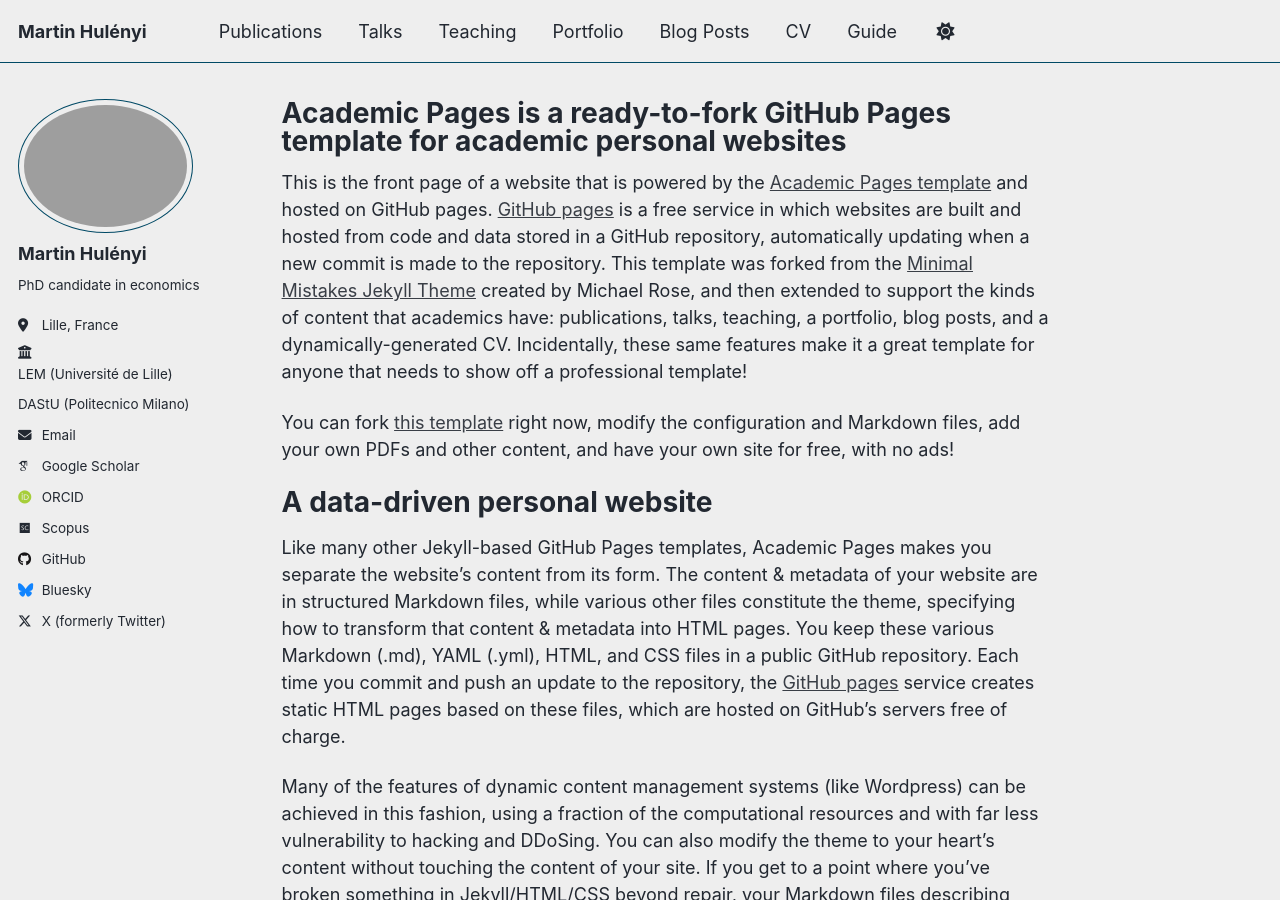
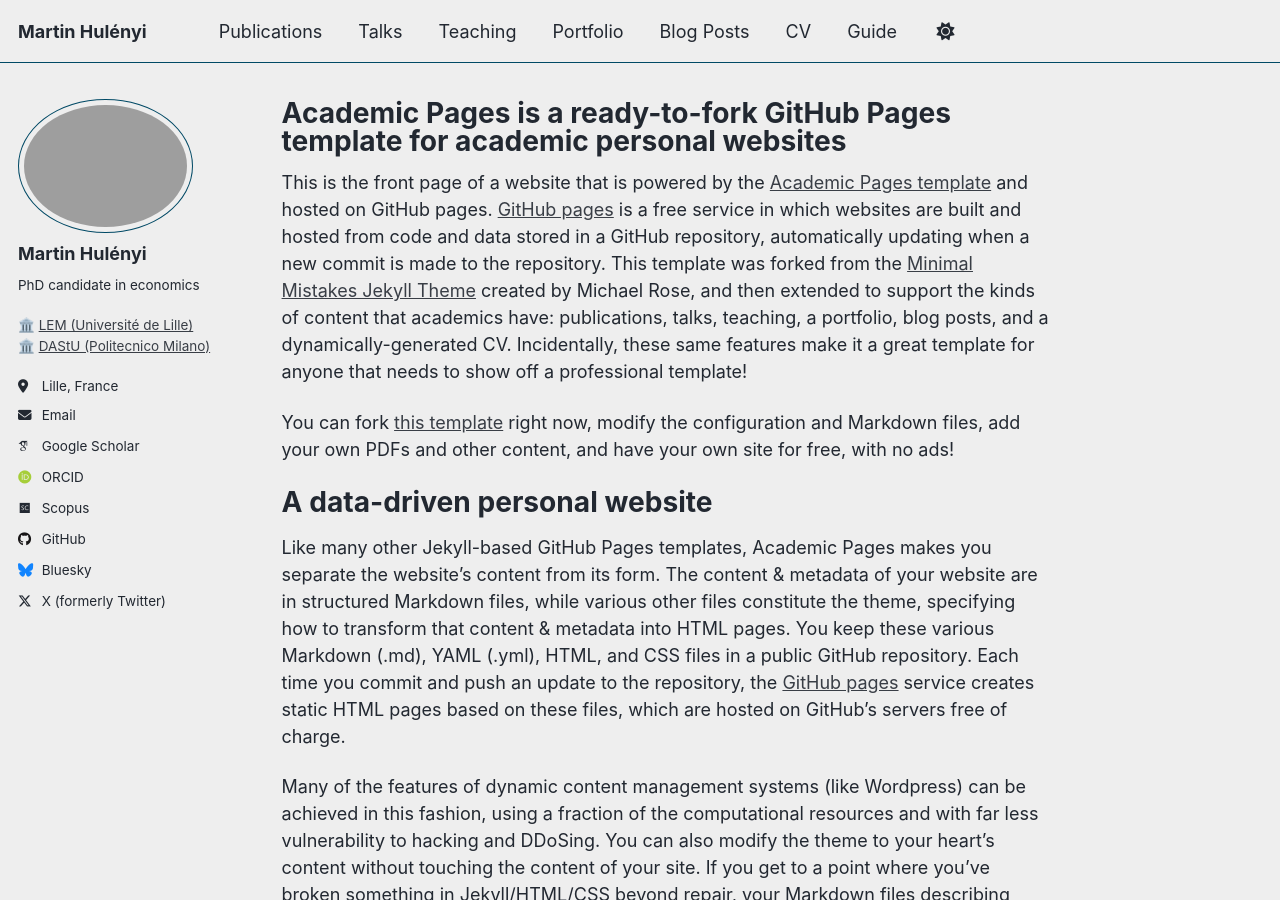
Before and after one commit to martinhulenyi/martinhulenyi.github.io, a Jekyll site: the page built from _pages/about.md, in a window 1280 px wide and 900 px high. Built offline with Jekyll 4.4.1, drawn with Linux system fonts in a browser that asks for light colours; some web fonts are replaced; a script that is not in the unit is left out.

```diff
--- a/_config.yml
+++ b/_config.yml
@@ -26,9 +26,8 @@ author:
   avatar: "profile.png"
   name: "Martin Hulényi"
   pronouns:
-  bio: "PhD candidate in economics"
+  bio: "PhD candidate in economics<br><br>🏛️ <a href='https://lem.univ-lille.fr' target='_blank' rel='noopener'>LEM (Université de Lille)</a><br>🏛️ <a href='https://www.dastu.polimi.it/' target='_blank' rel='noopener'>DAStU (Politecnico Milano)</a>"
   location: "Lille, France"
-  employer: "<a href='https://www.dastu.polimi.it/' target='_blank'>LEM (Université de Lille)</a>  <a href='https://www.dastu.polimi.it/' target='_blank'> DAStU (Politecnico Milano)</a>"
   uri:
   email: "martin.hulenyi@gmail.com"
  # Academic websites
```
